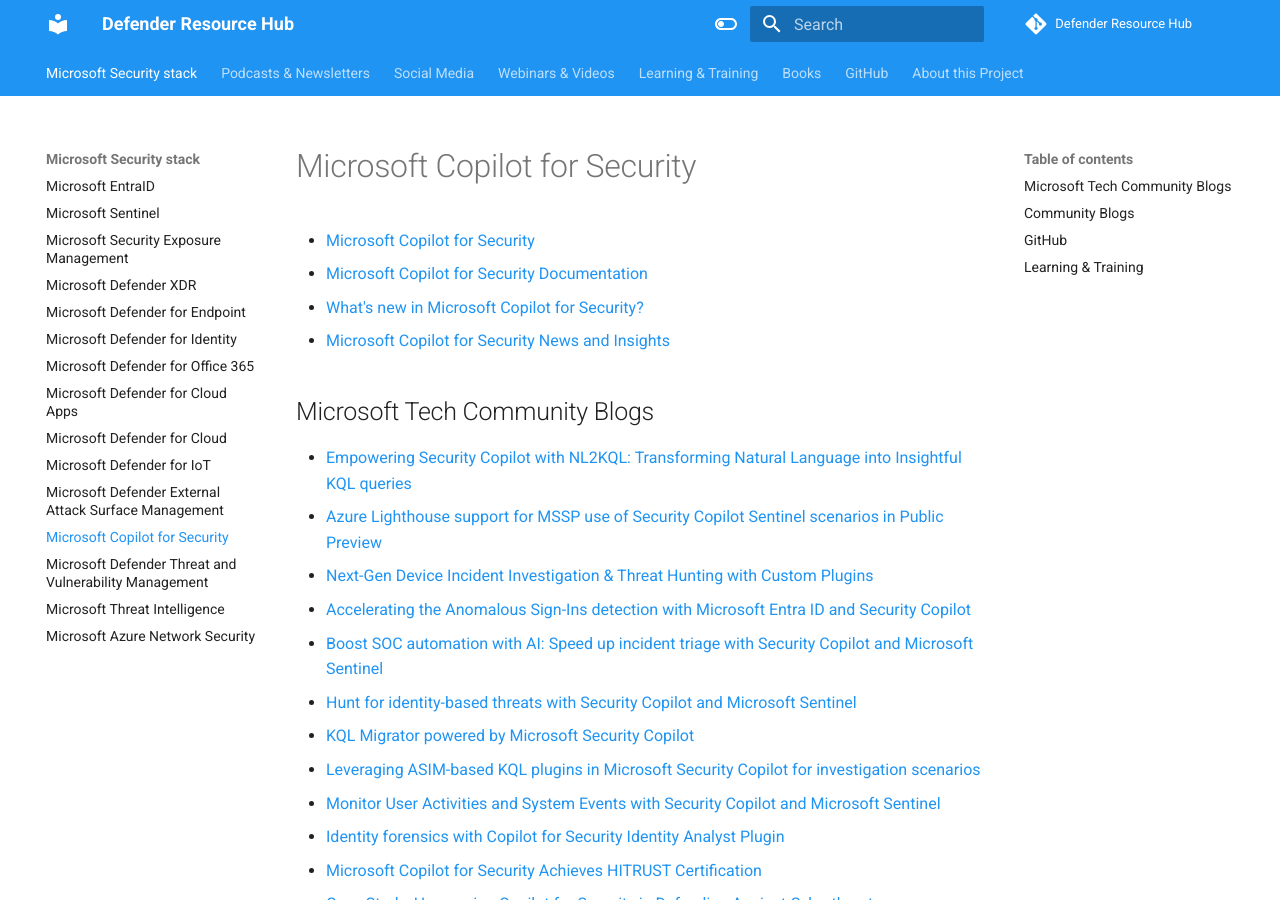
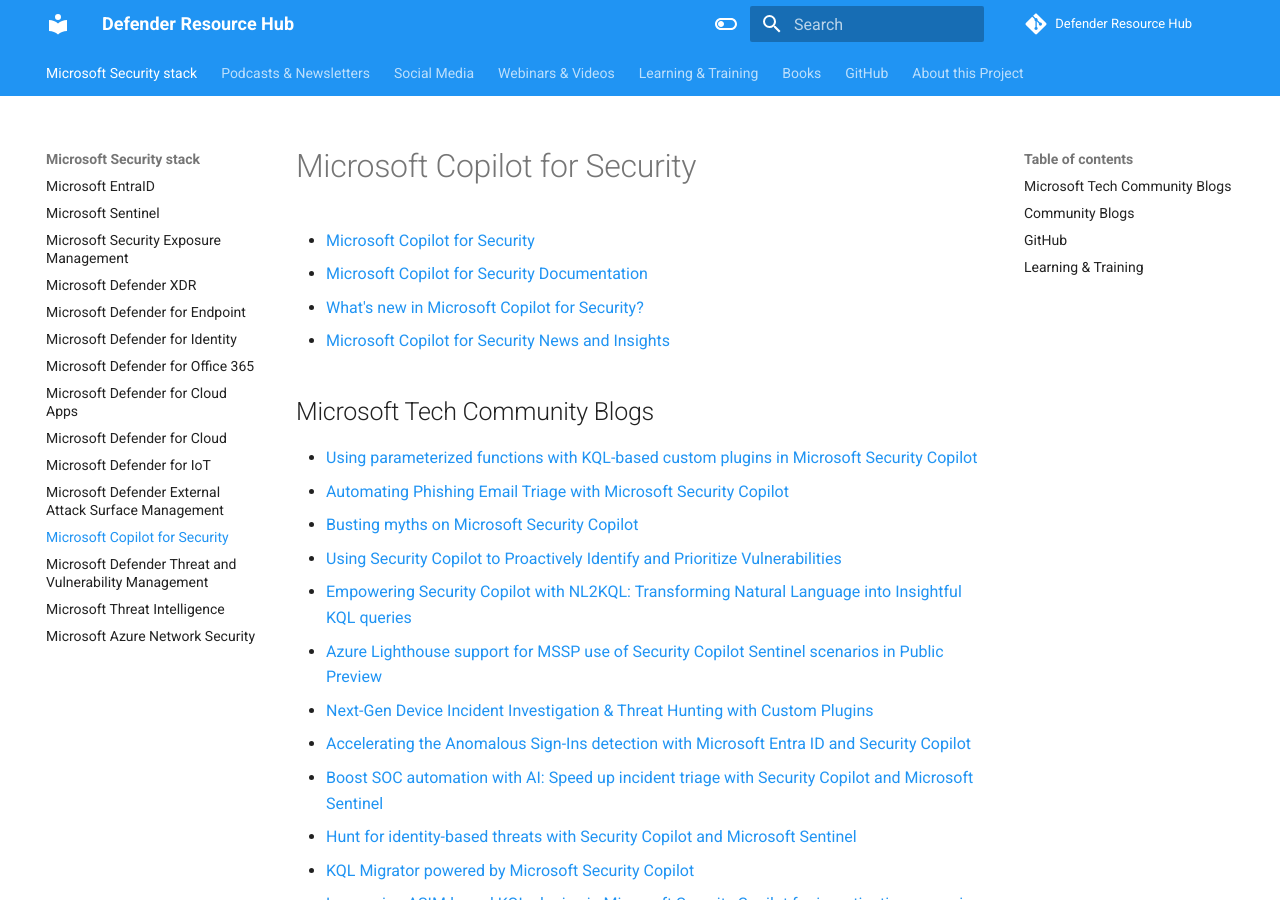
Before and after one commit to alexverboon/DefenderResourceHub, an MkDocs documentation site: the page built from docs/securitycopilot.md, in a window 1280 px wide and 900 px high. Built offline with MkDocs 1.6.1 and Material for MkDocs 9.7.7, drawn with Linux system fonts in a browser that asks for light colours; comment, search, counter and statistics services are not loaded.

Commit message:
June 2025 updates

```diff
--- a/docs/securitycopilot.md
+++ b/docs/securitycopilot.md
@@ -7,6 +7,10 @@
 
 ## Microsoft Tech Community Blogs
 
+- [Using parameterized functions with KQL-based custom plugins in Microsoft Security Copilot](https://techcommunity.microsoft.com/blog/securitycopilotblog/using-parameterized-functions-with-kql-based-custom-plugins-in-microsoft-securit/4419286)
+- [Automating Phishing Email Triage with Microsoft Security Copilot](https://techcommunity.microsoft.com/blog/securitycopilotblog/automating-phishing-email-triage-with-microsoft-security-copilot/4416559)
+- [Busting myths on Microsoft Security Copilot](https://techcommunity.microsoft.com/blog/securitycopilotblog/busting-myths-on-microsoft-security-copilot/4414844)
+- [Using Security Copilot to Proactively Identify and Prioritize Vulnerabilities](https://techcommunity.microsoft.com/blog/securitycopilotblog/using-security-copilot-to-proactively-identify-and-prioritize-vulnerabilities/4404560)
 - [Empowering Security Copilot with NL2KQL: Transforming Natural Language into Insightful KQL queries](https://techcommunity.microsoft.com/blog/securitycopilotblog/empowering-security-copilot-with-nl2kql-transforming-natural-language-into-insig/4388930)
 - [Azure Lighthouse support for MSSP use of Security Copilot Sentinel scenarios in Public Preview](https://techcommunity.microsoft.com/blog/securitycopilotblog/azure-lighthouse-support-for-mssp-use-of-security-copilot-sentinel-scenarios-in-/4384386)
 - [Next-Gen Device Incident Investigation & Threat Hunting with Custom Plugins](https://techcommunity.microsoft.com/blog/securitycopilotblog/next-gen-device-incident-investigation--threat-hunting-with-custom-plugins/4374397)
```
